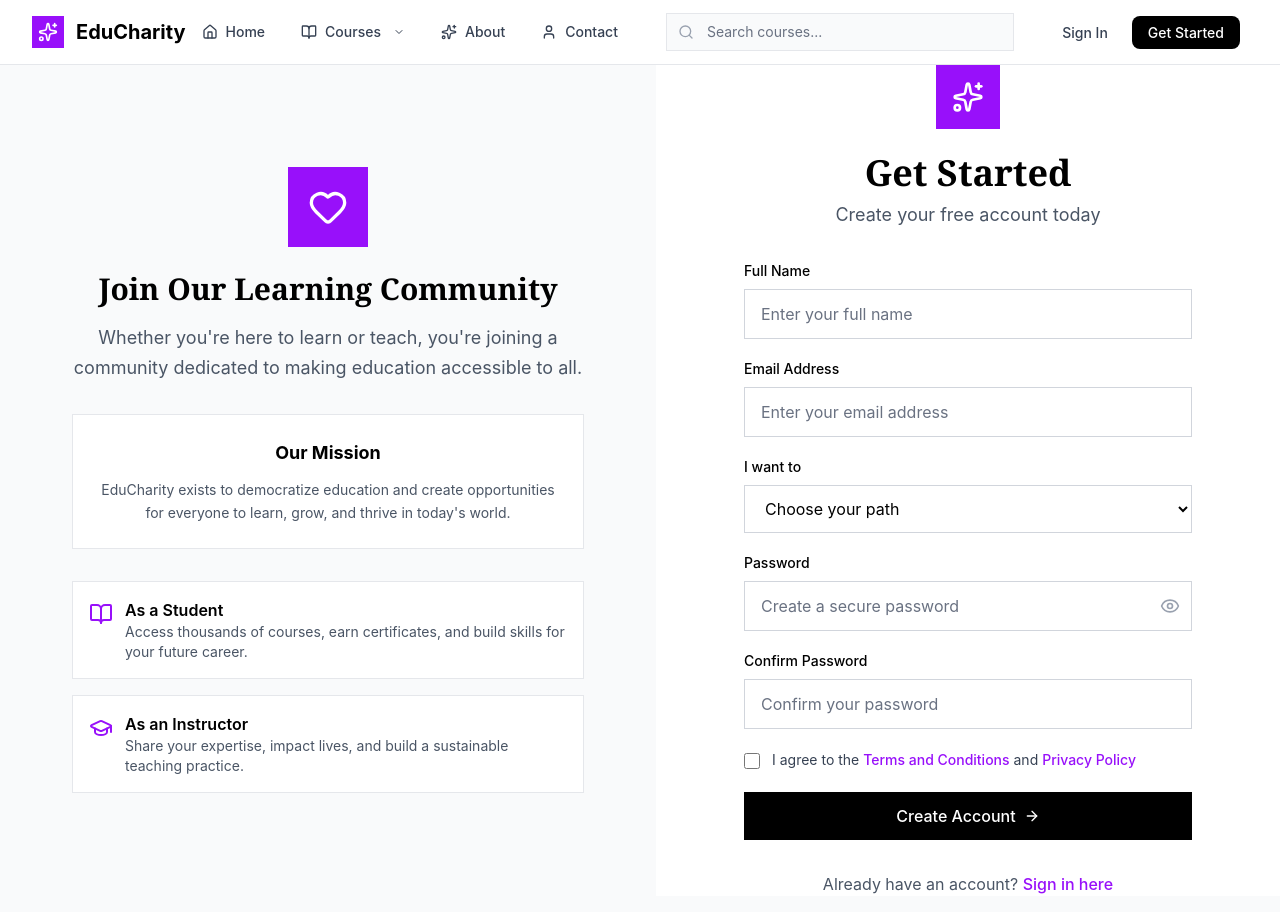
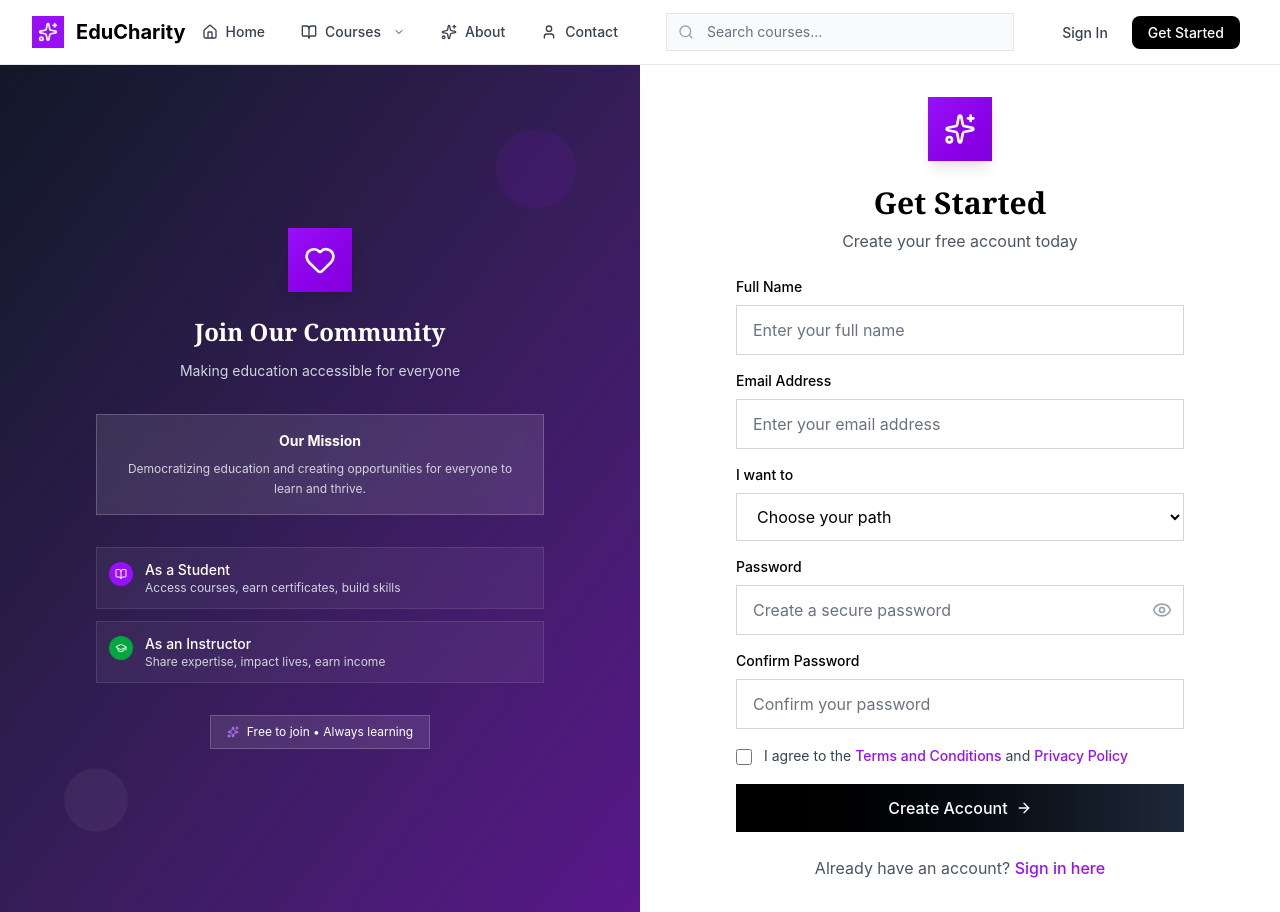
Before and after one commit to luqmanbooso/eduedu, a React (Vite) app in the folder lms-charity/client/: page /register in a window 1280 px wide. Built offline with nearby package versions, Linux system fonts and the light colour scheme.

Commit message:
commit before googlauth

```diff
--- a/lms-charity/client/src/pages/Register.jsx
+++ b/lms-charity/client/src/pages/Register.jsx
@@ -38,76 +38,112 @@ const Register = () => {
   return (
     <div className="min-h-screen bg-white flex">
       {/* Left Side - Hero Section */}
-      <div className="hidden lg:flex lg:flex-1 bg-gray-50 items-center justify-center p-12">
+      <div className="hidden lg:flex lg:flex-1 bg-gradient-to-br from-gray-900 to-purple-900 items-center justify-center p-8 relative overflow-hidden">
+        {/* Subtle Background Elements */}
+        <div className="absolute inset-0">
+          <div className="absolute top-16 right-16 w-20 h-20 bg-purple-600 rounded-full opacity-10 animate-pulse"></div>
+          <div className="absolute bottom-20 left-16 w-16 h-16 bg-white rounded-full opacity-5 animate-pulse delay-1000"></div>
+        </div>
+
         <motion.div
           initial={{ opacity: 0, x: -20 }}
           animate={{ opacity: 1, x: 0 }}
           transition={{ duration: 0.8, delay: 0.2 }}
-          className="max-w-lg text-center"
+          className="max-w-md text-center relative z-10"
         >
+          {/* Compact Hero Content */}
           <div className="mb-8">
-            <div className="w-20 h-20 bg-purple-600 flex items-center justify-center mx-auto mb-6">
-              <Heart className="w-10 h-10 text-white" />
-            </div>
-            <h2 className="text-3xl font-bold text-black font-serif mb-4">
-              Join Our Learning Community
-            </h2>
-            <p className="text-lg text-gray-600 leading-relaxed">
-              Whether you're here to learn or teach, you're joining a community dedicated to making education accessible to all.
-            </p>
+            <motion.div
+              initial={{ opacity: 0, scale: 0.9 }}
+              animate={{ opacity: 1, scale: 1 }}
+              transition={{ duration: 0.6, delay: 0.4 }}
+              className="w-16 h-16 bg-gradient-to-br from-purple-600 to-purple-700 flex items-center justify-center mx-auto mb-6 shadow-lg"
+            >
+              <Heart className="w-8 h-8 text-white" />
+            </motion.div>
+
+            <motion.h2
+              initial={{ opacity: 0, y: 15 }}
+              animate={{ opacity: 1, y: 0 }}
+              transition={{ duration: 0.6, delay: 0.6 }}
+              className="text-2xl font-bold text-white font-serif mb-3"
+            >
+              Join Our Community
+            </motion.h2>
+
+            <motion.p
+              initial={{ opacity: 0, y: 15 }}
+              animate={{ opacity: 1, y: 0 }}
+              transition={{ duration: 0.6, delay: 0.8 }}
+              className="text-gray-300 text-sm leading-relaxed"
+            >
+              Making education accessible for everyone
+            </motion.p>
           </div>
 
           {/* Mission Statement */}
           <motion.div
             initial={{ opacity: 0, y: 20 }}
             animate={{ opacity: 1, y: 0 }}
-            transition={{ duration: 0.6, delay: 0.5 }}
-            className="bg-white p-6 border border-gray-200 mb-8"
+            transition={{ duration: 0.6, delay: 1.0 }}
+            className="bg-white/10 backdrop-blur-sm border border-white/20 p-4 mb-8"
           >
-            <h3 className="text-lg font-bold text-black mb-3">Our Mission</h3>
-            <p className="text-gray-600 text-sm leading-relaxed">
-              EduCharity exists to democratize education and create opportunities for everyone to learn, grow, and thrive in today's world.
+            <h3 className="text-sm font-bold text-white mb-2">Our Mission</h3>
+            <p className="text-gray-300 text-xs leading-relaxed">
+              Democratizing education and creating opportunities for everyone to learn and thrive.
             </p>
           </motion.div>
 
           {/* Role Benefits */}
-          <div className="grid grid-cols-1 gap-4 text-left">
           <motion.div
             initial={{ opacity: 0, y: 20 }}
             animate={{ opacity: 1, y: 0 }}
-              transition={{ duration: 0.6, delay: 0.6 }}
-              className="flex items-start space-x-3 p-4 bg-white border border-gray-200"
+            transition={{ duration: 0.6, delay: 1.2 }}
+            className="space-y-3 text-left"
           >
-              <BookOpen className="w-6 h-6 text-purple-600 flex-shrink-0 mt-1" />
+            <div className="flex items-start space-x-3 bg-white/5 p-3 border border-white/10">
+              <div className="w-6 h-6 bg-purple-600 rounded-full flex items-center justify-center flex-shrink-0 mt-0.5">
+                <BookOpen className="w-3 h-3 text-white" />
+              </div>
               <div>
-                <h4 className="font-semibold text-black">As a Student</h4>
-                <p className="text-sm text-gray-600">Access thousands of courses, earn certificates, and build skills for your future career.</p>
+                <h4 className="font-medium text-white text-sm">As a Student</h4>
+                <p className="text-xs text-gray-300">Access courses, earn certificates, build skills</p>
+              </div>
+            </div>
+
+            <div className="flex items-start space-x-3 bg-white/5 p-3 border border-white/10">
+              <div className="w-6 h-6 bg-green-600 rounded-full flex items-center justify-center flex-shrink-0 mt-0.5">
+                <GraduationCap className="w-3 h-3 text-white" />
+              </div>
+              <div>
+                <h4 className="font-medium text-white text-sm">As an Instructor</h4>
+                <p className="text-xs text-gray-300">Share expertise, impact lives, earn income</p>
+              </div>
             </div>
           </motion.div>
 
+          {/* Trust Badge */}
           <motion.div
-              initial={{ opacity: 0, y: 20 }}
-              animate={{ opacity: 1, y: 0 }}
-              transition={{ duration: 0.6, delay: 0.7 }}
-              className="flex items-start space-x-3 p-4 bg-white border border-gray-200"
+            initial={{ opacity: 0 }}
+            animate={{ opacity: 1 }}
+            transition={{ duration: 0.6, delay: 1.4 }}
+            className="mt-8 text-center"
           >
-              <GraduationCap className="w-6 h-6 text-purple-600 flex-shrink-0 mt-1" />
-              <div>
-                <h4 className="font-semibold text-black">As an Instructor</h4>
-                <p className="text-sm text-gray-600">Share your expertise, impact lives, and build a sustainable teaching practice.</p>
+            <div className="inline-flex items-center space-x-2 px-4 py-2 bg-white/10 backdrop-blur-sm border border-white/20 text-white text-xs">
+              <Sparkles className="w-3 h-3 text-purple-400" />
+              <span>Free to join • Always learning</span>
             </div>
           </motion.div>
-          </div>
         </motion.div>
       </div>
 
       {/* Right Side - Form */}
-      <div className="flex-1 flex items-center justify-center px-4 sm:px-6 lg:px-8">
+      <div className="flex-1 flex items-center justify-center px-4 sm:px-6 lg:px-8 py-8">
         <motion.div
           initial={{ opacity: 0, x: 20 }}
           animate={{ opacity: 1, x: 0 }}
           transition={{ duration: 0.6 }}
-          className="max-w-md w-full space-y-8"
+          className="max-w-md w-full space-y-6"
         >
           {/* Header */}
           <div className="text-center">
@@ -117,7 +153,7 @@ const Register = () => {
               transition={{ duration: 0.6, delay: 0.1 }}
               className="flex justify-center mb-6"
             >
-              <div className="w-16 h-16 bg-purple-600 flex items-center justify-center">
+              <div className="w-16 h-16 bg-gradient-to-br from-purple-600 to-purple-700 flex items-center justify-center shadow-lg">
                 <Sparkles className="h-8 w-8 text-white" />
               </div>
             </motion.div>
@@ -127,8 +163,8 @@ const Register = () => {
               animate={{ opacity: 1, y: 0 }}
               transition={{ duration: 0.6, delay: 0.2 }}
             >
-              <h1 className="text-4xl font-bold text-black font-serif mb-2">Get Started</h1>
-              <p className="text-lg text-gray-600">Create your free account today</p>
+              <h1 className="text-3xl font-bold text-black font-serif mb-2">Get Started</h1>
+              <p className="text-gray-600">Create your free account today</p>
             </motion.div>
           </div>
 
@@ -137,26 +173,26 @@ const Register = () => {
             initial={{ opacity: 0, y: 20 }}
             animate={{ opacity: 1, y: 0 }}
             transition={{ duration: 0.6, delay: 0.3 }}
-            className="mt-8 space-y-6"
+            className="mt-6 space-y-5"
             onSubmit={handleSubmit(onSubmit)}
           >
             {error && (
               <motion.div
                 initial={{ opacity: 0, scale: 0.95 }}
                 animate={{ opacity: 1, scale: 1 }}
-                className="bg-red-50 border border-red-200 text-red-700 px-4 py-3 text-sm font-medium"
+                className="bg-red-50 border border-red-200 text-red-700 px-4 py-3 text-sm font-medium flex items-center space-x-2"
               >
-                {error}
+                <div className="w-4 h-4 bg-red-500 rounded-full flex-shrink-0"></div>
+                <span>{error}</span>
               </motion.div>
             )}
 
-            <div className="space-y-5">
+            <div className="space-y-4">
               {/* Name Field */}
               <div>
                 <label htmlFor="name" className="block text-sm font-medium text-black mb-2">
                   Full Name
-                </label>
-                <motion.input
+                </label>                  <motion.input
                     whileFocus={{ scale: 1.01 }}
                     transition={{ duration: 0.2 }}
                     {...register('name', {
@@ -167,7 +203,7 @@ const Register = () => {
                       }
                     })}
                     type="text"
-                  className="w-full px-4 py-3 border border-gray-300 bg-white text-black placeholder-gray-500 focus:outline-none focus:ring-2 focus:ring-purple-600 focus:border-purple-600 transition-all duration-200"
+                    className="w-full px-4 py-3 border border-gray-300 bg-white text-black placeholder-gray-500 focus:outline-none focus:ring-2 focus:ring-purple-600 focus:border-purple-600 transition-all duration-200 hover:border-purple-400"
                     placeholder="Enter your full name"
                   />
                 {errors.name && (
@@ -185,8 +221,7 @@ const Register = () => {
               <div>
                 <label htmlFor="email" className="block text-sm font-medium text-black mb-2">
                   Email Address
-                </label>
-                <motion.input
+                </label>                  <motion.input
                     whileFocus={{ scale: 1.01 }}
                     transition={{ duration: 0.2 }}
                     {...register('email', {
@@ -197,7 +232,7 @@ const Register = () => {
                       }
                     })}
                     type="email"
-                  className="w-full px-4 py-3 border border-gray-300 bg-white text-black placeholder-gray-500 focus:outline-none focus:ring-2 focus:ring-purple-600 focus:border-purple-600 transition-all duration-200"
+                    className="w-full px-4 py-3 border border-gray-300 bg-white text-black placeholder-gray-500 focus:outline-none focus:ring-2 focus:ring-purple-600 focus:border-purple-600 transition-all duration-200 hover:border-purple-400"
                     placeholder="Enter your email address"
                   />
                 {errors.email && (
@@ -215,12 +250,11 @@ const Register = () => {
               <div>
                 <label htmlFor="role" className="block text-sm font-medium text-black mb-2">
                   I want to
-                </label>
-                <motion.select
+                </label>                  <motion.select
                     whileFocus={{ scale: 1.01 }}
                     transition={{ duration: 0.2 }}
                     {...register('role', { required: 'Please select a role' })}
-                  className="w-full px-4 py-3 border border-gray-300 bg-white text-black focus:outline-none focus:ring-2 focus:ring-purple-600 focus:border-purple-600 transition-all duration-200"
+                    className="w-full px-4 py-3 border border-gray-300 bg-white text-black focus:outline-none focus:ring-2 focus:ring-purple-600 focus:border-purple-600 transition-all duration-200 hover:border-purple-400"
                   >
                   <option value="">Choose your path</option>
                   <option value="student">Learn new skills (Student)</option>
@@ -254,7 +288,7 @@ const Register = () => {
                       }
                     })}
                     type={showPassword ? 'text' : 'password'}
-                    className="w-full px-4 py-3 pr-12 border border-gray-300 bg-white text-black placeholder-gray-500 focus:outline-none focus:ring-2 focus:ring-purple-600 focus:border-purple-600 transition-all duration-200"
+                    className="w-full px-4 py-3 pr-12 border border-gray-300 bg-white text-black placeholder-gray-500 focus:outline-none focus:ring-2 focus:ring-purple-600 focus:border-purple-600 transition-all duration-200 hover:border-purple-400"
                     placeholder="Create a secure password"
                   />
                   <motion.button
@@ -286,8 +320,7 @@ const Register = () => {
               <div>
                 <label htmlFor="confirmPassword" className="block text-sm font-medium text-black mb-2">
                   Confirm Password
-                </label>
-                <motion.input
+                </label>                  <motion.input
                     whileFocus={{ scale: 1.01 }}
                     transition={{ duration: 0.2 }}
                     {...register('confirmPassword', {
@@ -295,7 +328,7 @@ const Register = () => {
                       validate: value => value === password || 'Passwords do not match'
                     })}
                     type="password"
-                  className="w-full px-4 py-3 border border-gray-300 bg-white text-black placeholder-gray-500 focus:outline-none focus:ring-2 focus:ring-purple-600 focus:border-purple-600 transition-all duration-200"
+                    className="w-full px-4 py-3 border border-gray-300 bg-white text-black placeholder-gray-500 focus:outline-none focus:ring-2 focus:ring-purple-600 focus:border-purple-600 transition-all duration-200 hover:border-purple-400"
                     placeholder="Confirm your password"
                   />
                 {errors.confirmPassword && (
@@ -310,7 +343,7 @@ const Register = () => {
               </div>
 
               {/* Terms and Conditions */}
-              <div className="flex items-start">
+              <div className="flex items-start mt-4">
                 <input
                   {...register('terms', { required: 'You must accept the terms and conditions' })}
                   id="terms"
@@ -344,7 +377,7 @@ const Register = () => {
                 whileTap={{ scale: 0.98 }}
                 type="submit"
                 disabled={loading}
-                className="w-full bg-black text-white py-3 px-4 font-medium hover:bg-gray-800 focus:outline-none focus:ring-2 focus:ring-offset-2 focus:ring-black transition-all duration-200 disabled:opacity-50 disabled:cursor-not-allowed flex items-center justify-center"
+                className="w-full bg-gradient-to-r from-black to-gray-800 text-white py-3 px-4 font-medium hover:from-gray-800 hover:to-black focus:outline-none focus:ring-2 focus:ring-offset-2 focus:ring-purple-600 transition-all duration-200 disabled:opacity-50 disabled:cursor-not-allowed flex items-center justify-center"
               >
                 {loading ? (
                   <div className="flex items-center space-x-2">
@@ -366,7 +399,7 @@ const Register = () => {
             initial={{ opacity: 0, y: 20 }}
             animate={{ opacity: 1, y: 0 }}
             transition={{ duration: 0.6, delay: 0.4 }}
-            className="text-center"
+            className="text-center mt-4"
           >
             <p className="text-gray-600">
               Already have an account?{' '}
```
Also changed, not shown: lms-charity/client/src/pages/Login.jsx (+95 -49 lines). Lines whose indentation alone changed are shown as unchanged.
